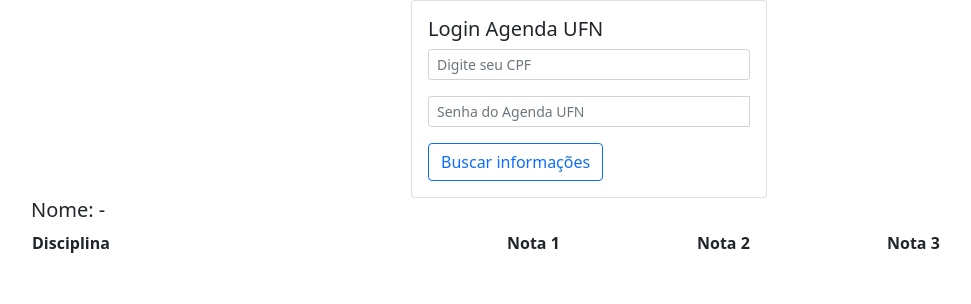
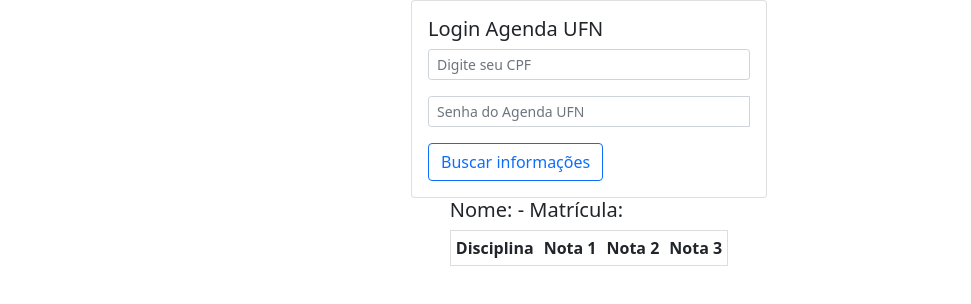
Before and after one commit to gabrielNetto94/agenda-UFN, a React (Create React App) app in the folder frontend/: page / in a window 1280 px wide. Shown: the top 304 px of the page, without its empty margins (51-1022 px from the left). Built offline with nearby package versions, Linux system fonts and the light colour scheme.

Commit message:
Apresentando os dados em uma única table com estilização

```diff
--- /dev/null
+++ b/frontend/src/App.css
@@ -0,0 +1,13 @@
+table, td, th {
+    border: 1px solid #ddd;
+    text-align: left;
+  }
+
+  table {
+    border-collapse: collapse;
+    width: 100%;
+  }
+
+  th, td {
+    padding: 5px;
+  }
--- a/frontend/src/App.js
+++ b/frontend/src/App.js
@@ -1,5 +1,6 @@
 import React, { useState } from 'react';
 import api from './api';
+import './App.css';
 
 function App() {
 
@@ -31,6 +32,42 @@
 
     }
 
+    function dataTable() {
+        return (
+            <>
+
+                <div class="container">
+                    <div class="row justify-content-md-center">
+                        <div class="col-md-auto">
+                            <h5>Nome: {nomeAluno}  -  Matrícula: {matricula}</h5>
+                            <table>
+                                <thead>
+                                    <tr>
+                                        <th>Disciplina</th>
+                                        <th>Nota 1</th>
+                                        <th>Nota 2</th>
+                                        <th>Nota 3</th>
+                                    </tr>
+                                </thead>
+                                <tbody>
+                                    {disciplinas.map((d, index) => (
+                                        <tr key={index}>{d}
+                                            <td>{nota1[index]}</td>
+                                            <td>{nota2[index]}</td>
+                                            <td>{nota3[index]}</td>
+                                        </tr>
+                                    ))}
+                                </tbody>
+                            </table>
+
+                        </div>
+                    </div>
+                </div>
+            </>
+        );
+    }
+
+    function loginAgenda() {
         return (
             <>
                 <div className="container">
@@ -57,77 +94,18 @@
                         </div>
                     </div>
                 </div>
-
-            {/*     ALERTA DE GAMBIARRA!!!     */}
-            <div class="container">
-
-                <h5>Nome: {nomeAluno} - {matricula}</h5>
-
-                <div class="row justify-content-start">
-
-                    <div class="col-5">
-                        <table>
-                            <thead>
-                                <tr>
-                                    <th>Disciplina</th>
-                                </tr>
-                            </thead>
-                            <tbody>
-                                {disciplinas.map(d => (
-                                    <tr key={Math.random}>{d}</tr>
-                                ))}
-                            </tbody>
-                        </table>
-                    </div>
-
-                    <div class="col-2">
-                        <table>
-                            <thead>
-                                <tr>
-                                    <th>Nota 1</th>
-                                </tr>
-                            </thead>
-                            <tbody>
-                                {nota1.map(d => (
-                                    <tr key={Math.random}>{d}</tr>
-                                ))}
-                            </tbody>
-                        </table>
-                    </div>
-
-                    <div class="col-2">
-                        <table>
-                            <thead>
-                                <tr>
-                                    <th>Nota 2</th>
-                                </tr>
-                            </thead>
-                            <tbody>
-                                {nota2.map(d => (
-                                    <tr key={Math.random}>{d}</tr>
-                                ))}
-                            </tbody>
-                        </table>
-                    </div>
-
-                    <div class="col-2">
-                        <table>
-                            <thead>
-                                <tr>
-                                    <th>Nota 3</th>
-                                </tr>
-                            </thead>
-                            <tbody>
-                                {nota3.map(d => (
-                                    <tr key={Math.random}>{d}</tr>
-                                ))}
-                            </tbody>
-                        </table>
-                    </div>
-
-                </div>
-            </div>
             </>
         );
     }
+
+    return (
+        <>
+
+            {loginAgenda()}
+            {dataTable()}
+
+        </>
+    );
+}
+
 export default App;
```
Also changed, not shown: 1 other file (tests, documents, lock files or other folders). Lines whose indentation alone changed are shown as unchanged.
